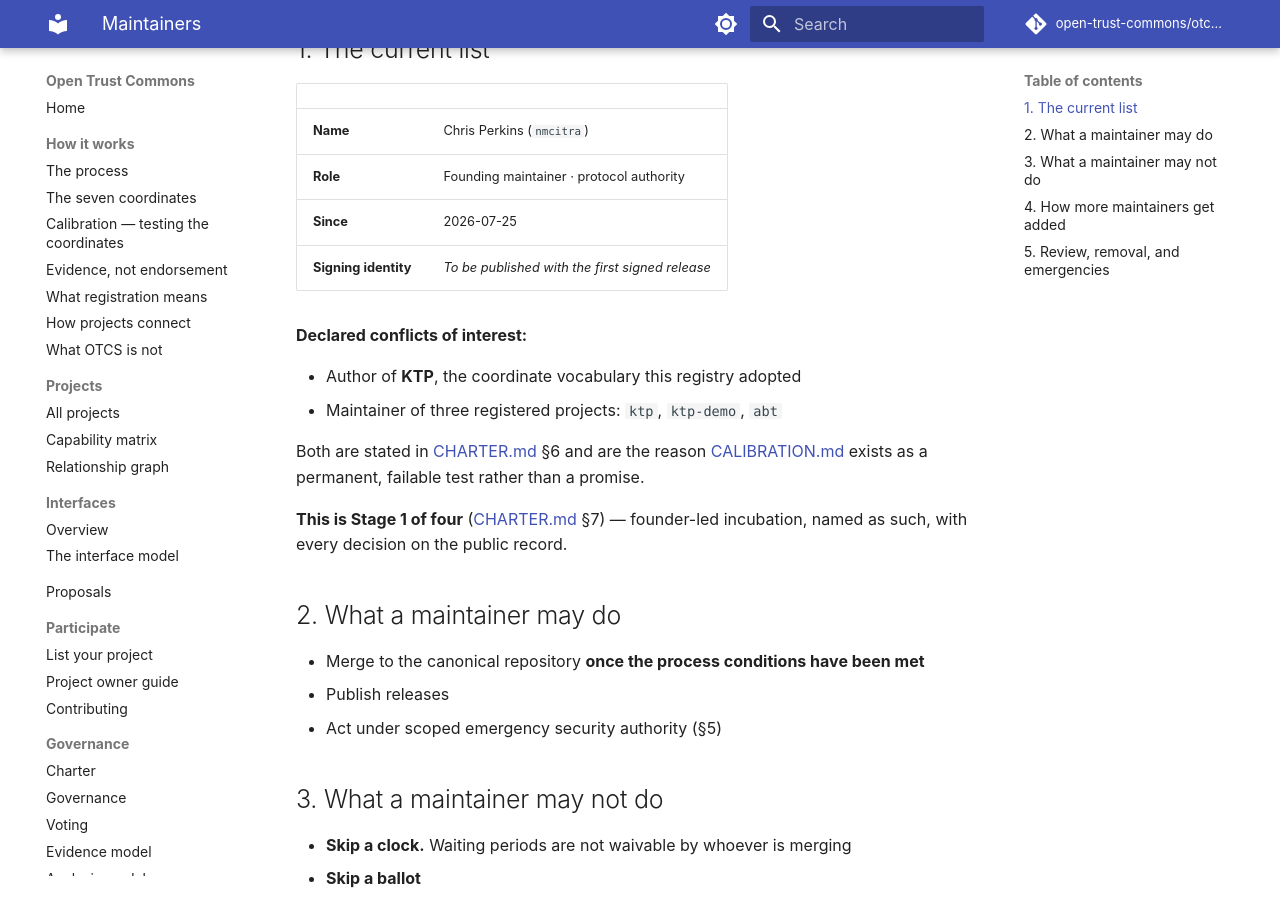
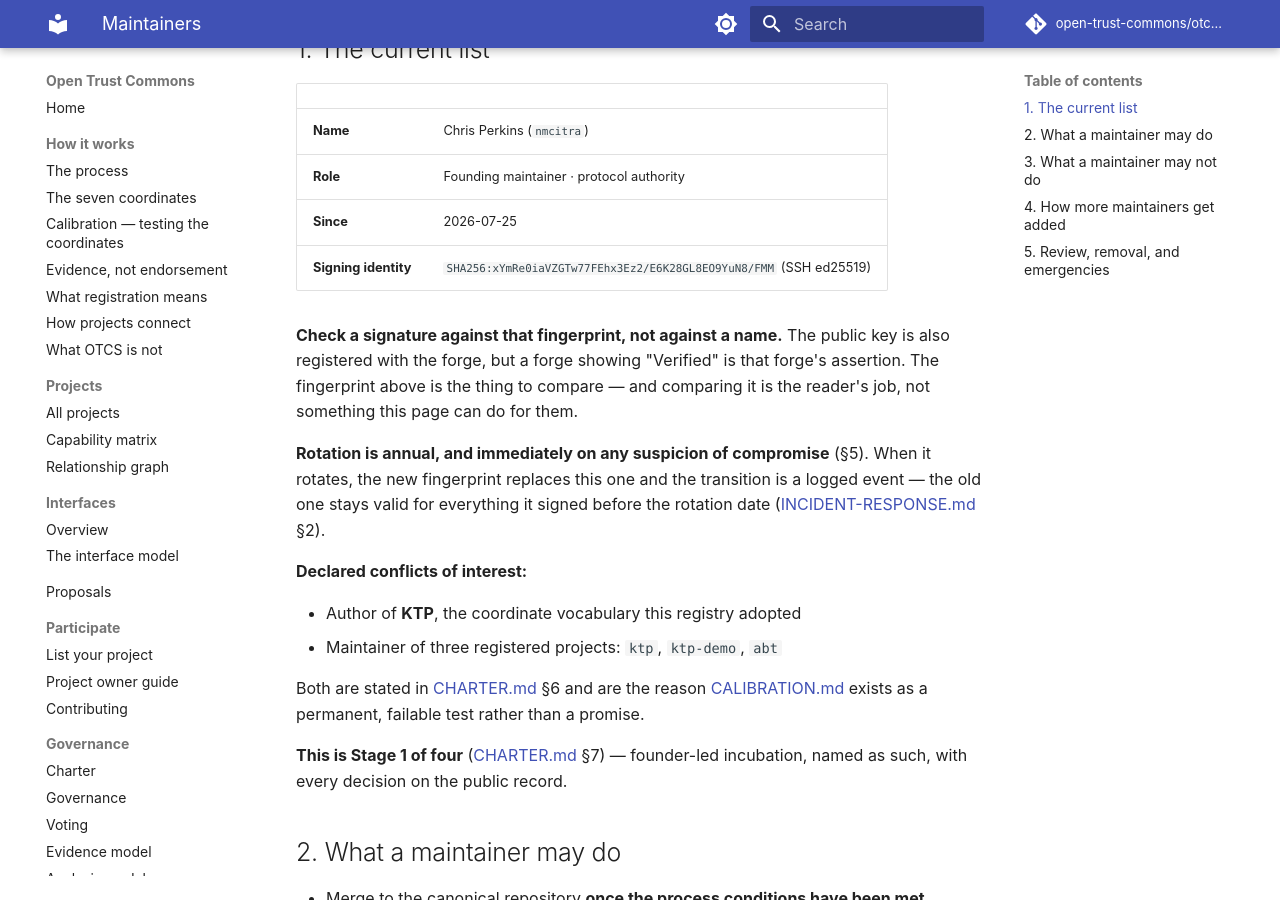
Before and after one commit to open-trust-commons/otcs-registry, an MkDocs documentation site: the page built from docs/generated/maintainers.md, in a window 1280 px wide and 900 px high, scrolled down 492 px. Built offline with MkDocs 1.6.1 and Material for MkDocs 9.7.7, drawn with Linux system fonts in a browser that asks for light colours; comment, search, counter and statistics services are not loaded.

Commit message:
Publish the maintainer signing fingerprint
MAINTAINERS said the signing identity would be published with the first
signed release. This is that release, so the placeholder is replaced with
the ed25519 fingerprint.

Two things said next to it that the bare fingerprint does not say alone.
Check a signature against the fingerprint rather than against a name — a
forge showing "Verified" is that forge's assertion, and this project's own
argument is that an attester inside a system is not independent of it. And
the key rotates annually, so the page states what happens to signatures
made before a rotation: they stay valid for what they signed.

```diff
--- a/docs/generated/maintainers.md
+++ b/docs/generated/maintainers.md
@@ -16,7 +16,11 @@
 | **Name** | Chris Perkins (`nmcitra`) |
 | **Role** | Founding maintainer · protocol authority |
 | **Since** | 2026-07-25 |
-| **Signing identity** | *To be published with the first signed release* |
+| **Signing identity** | `SHA256:xYmRe0iaVZGTw77FEhx3Ez2/E6K28GL8EO9YuN8/FMM` (SSH ed25519) |
+
+**Check a signature against that fingerprint, not against a name.** The public key is also registered with the forge, but a forge showing "Verified" is that forge's assertion. The fingerprint above is the thing to compare — and comparing it is the reader's job, not something this page can do for them.
+
+**Rotation is annual, and immediately on any suspicion of compromise** (§5). When it rotates, the new fingerprint replaces this one and the transition is a logged event — the old one stays valid for everything it signed before the rotation date ([INCIDENT-RESPONSE.md](incident-response.md) §2).
 
 **Declared conflicts of interest:**
 
```
Also changed, not shown: MAINTAINERS.md (+5 -1 lines).
